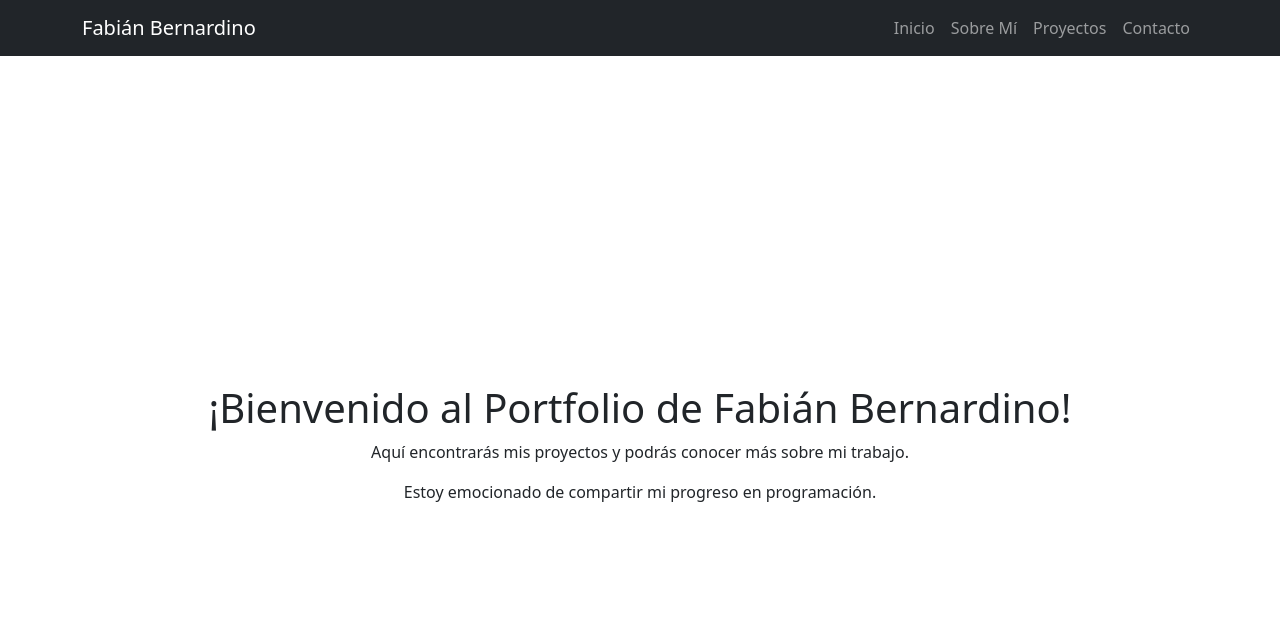
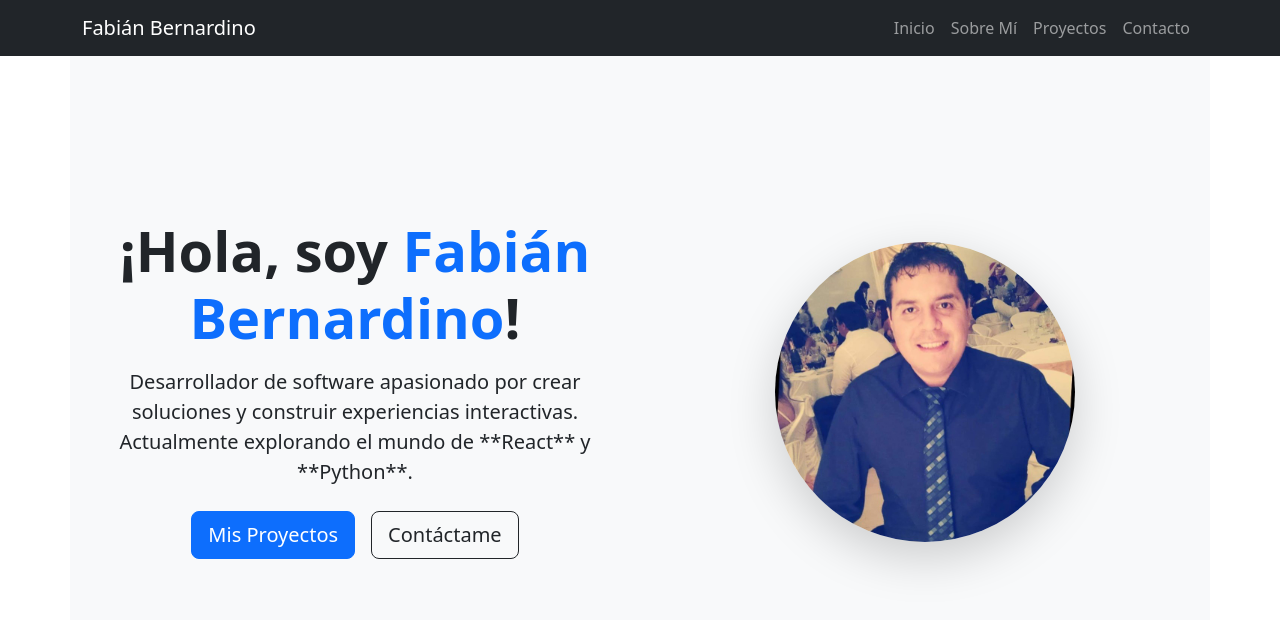
Before and after one commit to Charlydk/Portfolio_personal, a React (Vite) app: page / in a window 1280 px wide. Shown: the top 620 px of the page. Built offline with nearby package versions, Linux system fonts and the light colour scheme.

Commit message:
feat: Creando la seccion de inicio. Closes #11

```diff
--- a/src/App.jsx
+++ b/src/App.jsx
@@ -1,6 +1,6 @@
 import './App.css';
 import NavbarComponent from './components/NavbarComponent';
-
+import HeroSection from './components/HeroSection'; // <--- Importa tu HeroSection
 
 
 function App() {
@@ -9,17 +9,12 @@ function App() {
       {/* 1. NavbarComponent se renderiza primero para que esté en la parte superior */}
       <NavbarComponent />
 
+      {/* 2. HeroSection se renderiza justo debajo de la Navbar */}
+        <HeroSection />
+
       {/* Un div para dar espacio debido al fixed="top" de la Navbar */}
       {/* Esto es importante para que el contenido no quede oculto debajo de la Navbar fija */}
       <div style={{ paddingTop: '56px' }}> {/* Ajustar de ser necesario*/}
-
-        {/* Este es el contenido de tu página, donde irán las secciones */}
-        <div className="portfolio-container text-center mt-5">
-          <h1>¡Bienvenido al Portfolio de Fabián Bernardino!</h1>
-          <p>Aquí encontrarás mis proyectos y podrás conocer más sobre mi trabajo.</p>
-          <p>Estoy emocionado de compartir mi progreso en programación.</p>
-
-        </div>
 
 
 
--- /dev/null
+++ b/src/components/HeroSection.jsx
@@ -0,0 +1,47 @@
+import React from 'react';
+import { Container, Row, Col, Button } from 'react-bootstrap'; // Importamos Container, Row, Col y Button de React-Bootstrap
+import myProfileImage from '../assets/profile-pic.jpg'; // Asegúrate de que esta ruta sea correcta
+
+function HeroSection() {
+  return (
+    // La etiqueta <section> es semántica y ayuda al SEO.
+    // id="home": Crucial para la navegación suave desde la Navbar.
+    // className="bg-light text-dark text-center py-5": Clases de Bootstrap para un fondo claro, texto oscuro, centrado y padding vertical.
+    <section id="home" className="bg-light text-dark text-center py-5" style={{ minHeight: '90vh', display: 'flex', alignItems: 'center' }}>
+      <Container>
+        <Row className="align-items-center justify-content-center">
+          <Col xs={12} md={6} className="order-md-2 mb-4 mb-md-0"> {/* Ordenamos la imagen para que vaya a la derecha en md+ */}
+            {/* Imagen de perfil */}
+            {/* img-fluid: Hace la imagen responsiva. rounded-circle: La hace circular. */}
+            <img
+              src={myProfileImage}
+              alt="Fabián Bernardino - Desarrollador"
+              className="img-fluid rounded-circle shadow-lg" // shadow-lg añade una sombra
+              style={{ maxWidth: '300px', height: 'auto' }} // Controla el tamaño máximo
+            />
+          </Col>
+          <Col xs={12} md={6} className="order-md-1"> {/* Ordenamos el texto para que vaya a la izquierda en md+ */}
+            {/* Título principal */}
+            <h1 className="display-4 fw-bold mb-3">
+              ¡Hola, soy <span className="text-primary">Fabián Bernardino</span>!
+            </h1>
+            {/* Subtítulo/Eslogan */}
+            <p className="lead mb-4">
+              Desarrollador de software apasionado por crear soluciones y construir experiencias interactivas.
+              Actualmente explorando el mundo de **React** y **Python**.
+            </p>
+            {/* Botones de acción */}
+            <Button variant="primary" size="lg" className="me-3 mb-2">
+              Mis Proyectos
+            </Button>
+            <Button variant="outline-dark" size="lg" className="mb-2">
+              Contáctame
+            </Button>
+          </Col>
+        </Row>
+      </Container>
+    </section>
+  );
+}
+
+export default HeroSection;
```
Also changed, not shown: src/assets/profile-pic.jpg (added).
